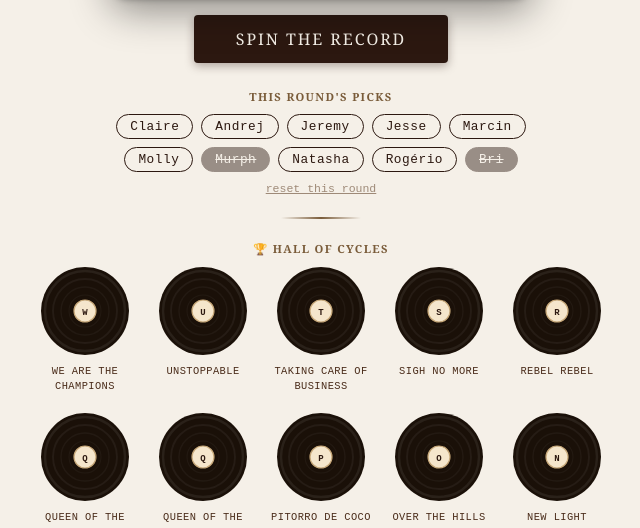
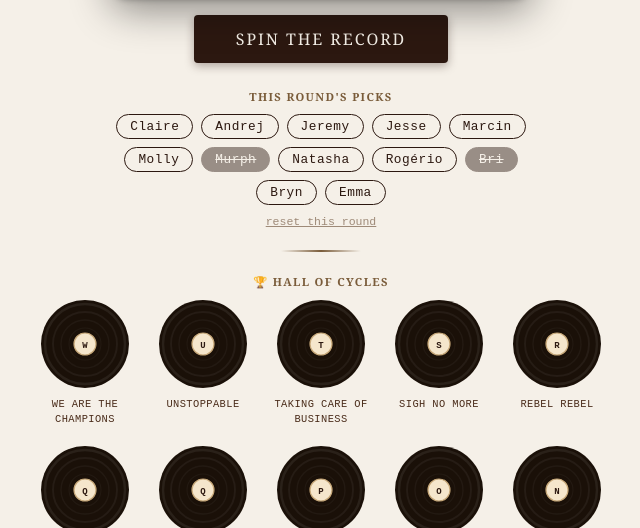
Before and after one commit to claire-at-welltheory/cycle-name-picker, a plain HTML site: page index.html in a window 1280 px wide. Shown: the part 572-1100 px from the top of the page, without its empty margins (319-959 px from the left). Drawn offline with Linux system fonts and the light colour scheme.

Commit message:
Add Bryn and Emma to the team roster

```diff
--- a/index.html
+++ b/index.html
@@ -426,7 +426,7 @@
 </div>
 
 <script>
-const MEMBERS = ['Claire','Andrej','Jeremy','Jesse','Marcin','Molly','Murph','Natasha','Rogério','Bri'];
+const MEMBERS = ['Claire','Andrej','Jeremy','Jesse','Marcin','Molly','Murph','Natasha','Rogério','Bri','Bryn','Emma'];
 // Members already assigned a letter this round — held off the wheel and shown as
 // already-picked for everyone, regardless of their browser's saved state.
 // (Bri = W "We Are the Champions"; Murph = X, song TBD.) Clear this list to re-enable.
```
